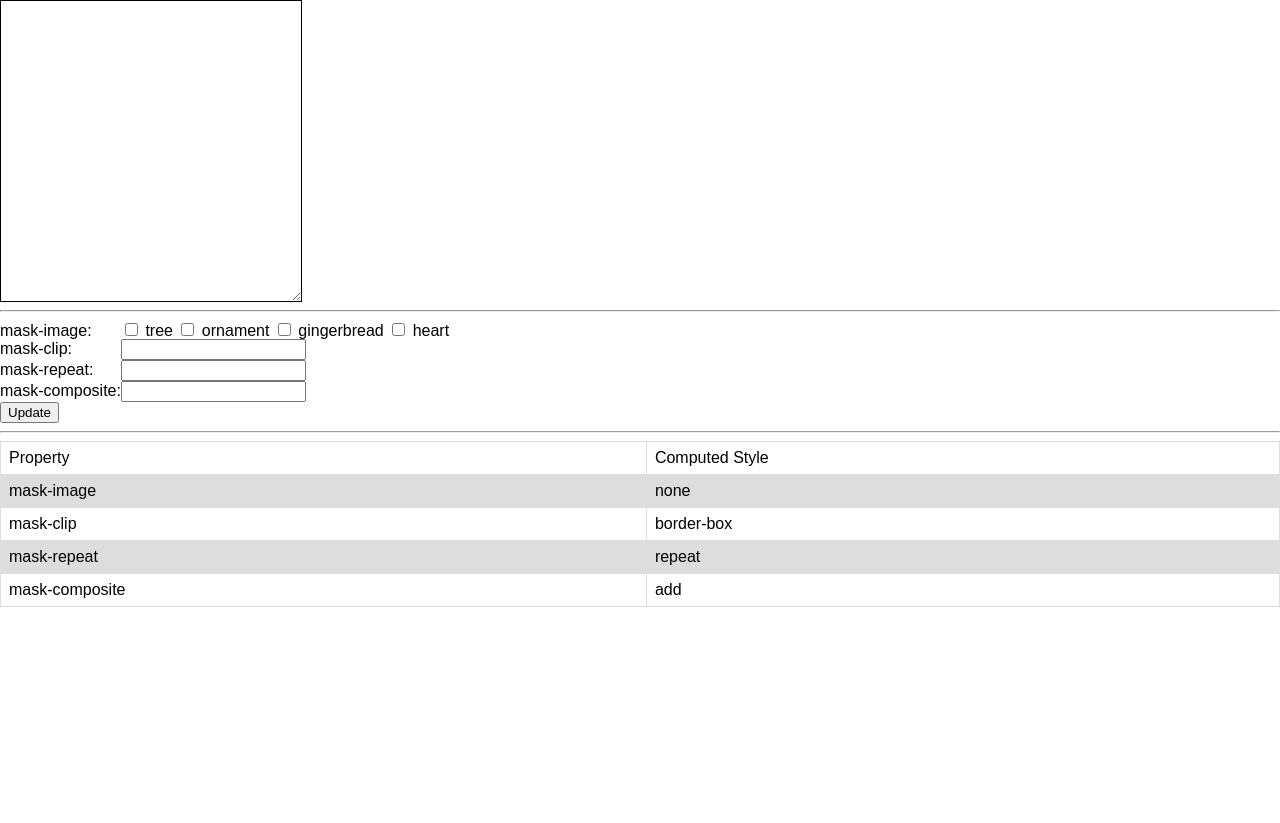
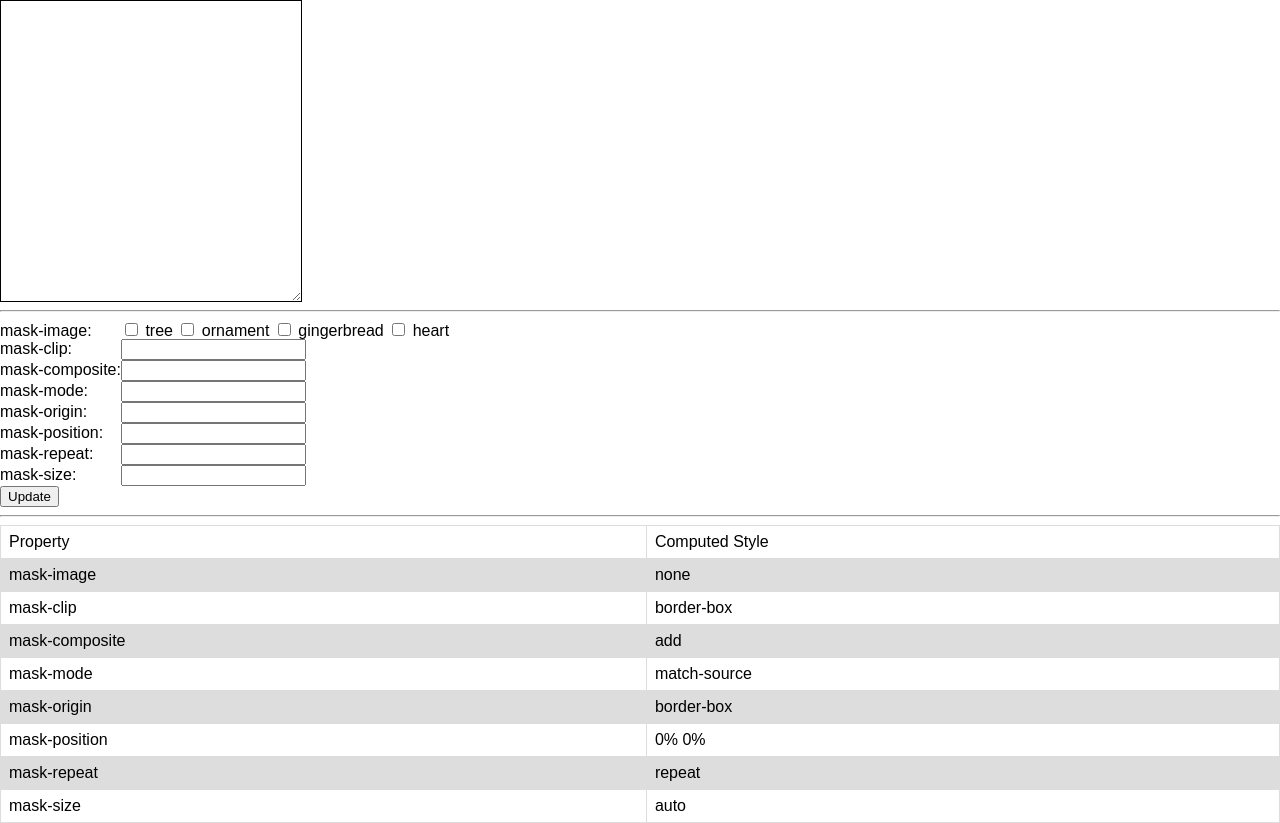
Before and after one commit to rcj-siteimprove/rcj-siteimprove.github.io, a website: page css-properties/mask/index.html in a window 1280 px wide. Before the commit the page ends 800 px from the top, so only its background shows below. Drawn offline with Linux system fonts and the light colour scheme; no server answers.

Commit message:
Add mask properties

```diff
--- a/css-properties/mask/index.html
+++ b/css-properties/mask/index.html
@@ -43,6 +43,42 @@
 
       <div class="row">
         <div class="cell">
+          <label for="composite"><code>mask-composite:</code></label>
+        </div>
+        <div class="cell">
+          <input type="text" id="composite" name="composite" /><br />
+        </div>
+      </div>
+
+      <div class="row">
+        <div class="cell">
+          <label for="mode"><code>mask-mode:</code></label>
+        </div>
+        <div class="cell">
+          <input type="text" id="mode" name="mode" /><br />
+        </div>
+      </div>
+
+      <div class="row">
+        <div class="cell">
+          <label for="origin"><code>mask-origin:</code></label>
+        </div>
+        <div class="cell">
+          <input type="text" id="origin" name="origin" /><br />
+        </div>
+      </div>
+
+      <div class="row">
+        <div class="cell">
+          <label for="position"><code>mask-position:</code></label>
+        </div>
+        <div class="cell">
+          <input type="text" id="position" name="position" /><br />
+        </div>
+      </div>
+
+      <div class="row">
+        <div class="cell">
           <label for="repeat"><code>mask-repeat:</code></label>
         </div>
         <div class="cell">
@@ -52,10 +88,10 @@
 
       <div class="row">
         <div class="cell">
-          <label for="composite"><code>mask-composite:</code></label>
+          <label for="size"><code>mask-size:</code></label>
         </div>
         <div class="cell">
-          <input type="text" id="composite" name="composite" /><br />
+          <input type="text" id="size" name="size" /><br />
         </div>
       </div>
 
--- a/css-properties/mask/main.js
+++ b/css-properties/mask/main.js
@@ -5,9 +5,13 @@ const ornament = document.getElementById("ornament");
 const gingerbread = document.getElementById("gingerbread");
 const heart = document.getElementById("heart");
 
-const repeat = document.getElementById("repeat");
 const clip = document.getElementById("clip");
 const composite = document.getElementById("composite");
+const mode = document.getElementById("mode");
+const origin = document.getElementById("origin");
+const position = document.getElementById("position");
+const repeat = document.getElementById("repeat");
+const size = document.getElementById("size");
 
 const masked = document.getElementById("masked");
 const computed = document.getElementById("computed");
@@ -16,14 +20,6 @@ tree.checked = params.get("tree") !== null;
 ornament.checked = params.get("ornament") !== null;
 gingerbread.checked = params.get("gingerbread") !== null;
 heart.checked = params.get("heart") !== null;
-
-repeat.value = params.get("repeat");
-clip.value = params.get("clip");
-composite.value = params.get("composite");
-
-masked.style.maskRepeat = repeat.value;
-masked.style.maskClip = clip.value;
-masked.style.maskComposite = composite.value;
 
 const images = [];
 if (tree.checked) {
@@ -42,10 +38,30 @@ if (images.length > 0) {
   masked.style.maskImage = images.join(", ");
 }
 
+clip.value = params.get("clip");
+composite.value = params.get("composite");
+mode.value = params.get("mode");
+origin.value = params.get("origin");
+position.value = params.get("position");
+repeat.value = params.get("repeat");
+size.value = params.get("size");
+
+masked.style.maskClip = clip.value;
+masked.style.maskComposite = composite.value;
+masked.style.maskMode = mode.value;
+masked.style.maskOrigin = origin.value;
+masked.style.maskPosition = position.value;
+masked.style.maskRepeat = repeat.value;
+masked.style.maskSize = size.value;
+
 addRow("mask-image");
 addRow("mask-clip");
+addRow("mask-composite");
+addRow("mask-mode");
+addRow("mask-origin");
+addRow("mask-position");
 addRow("mask-repeat");
-addRow("mask-composite");
+addRow("mask-size");
 
 function addRow(name) {
   const row = computed.insertRow();
```
